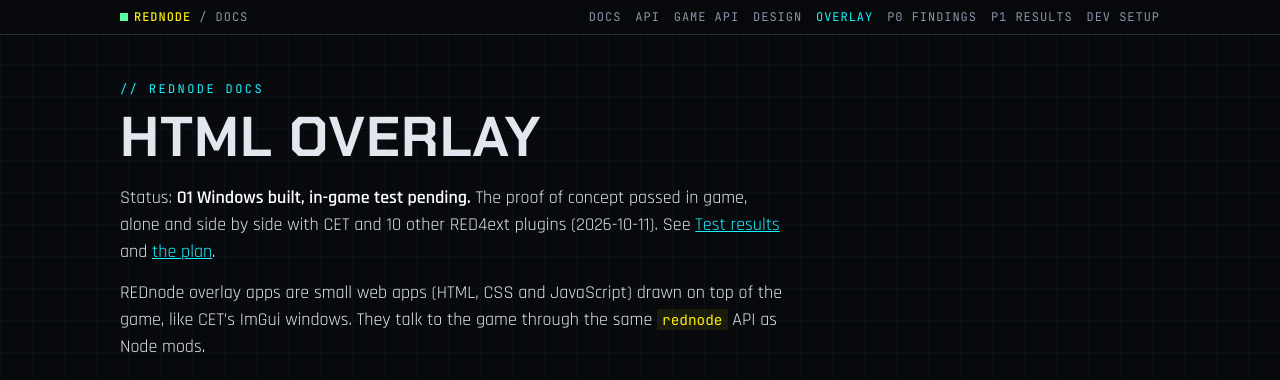
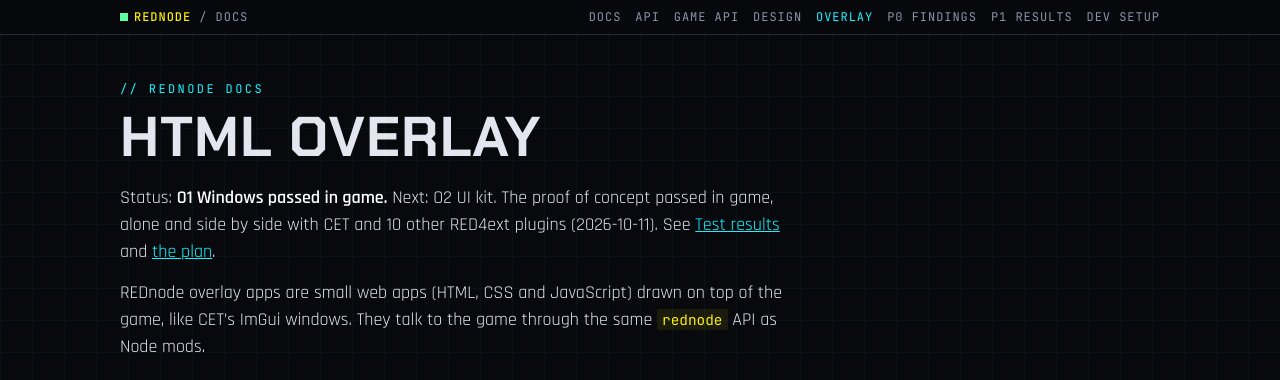
Before and after one commit to CyberbuildsAI/REDnode, a Jekyll site: the page built from docs/overlay.md, in a window 1280 px wide and 900 px high. Shown: the top 380 px of the window. Built offline with Jekyll 4.4.1, drawn with Linux system fonts in a browser that asks for light colours; our own code applies the rules of GitHub Pages for plain Markdown files; some of the changed text lies outside the part shown.

Commit message:
Record the overlay O1 test: passed
Co-Authored-By: Claude Opus 5.5 <noreply@anthropic.com>

```diff
--- a/docs/overlay.md
+++ b/docs/overlay.md
@@ -1,6 +1,6 @@
 # HTML overlay
 
-Status: **O1 Windows built, in-game test pending.** The proof of concept passed in game, alone and side by side with CET and 10 other RED4ext plugins (2026-10-11). See [Test results](#test-results) and [the plan](#plan-for-the-real-version).
+Status: **O1 Windows passed in game.** Next: O2 UI kit. The proof of concept passed in game, alone and side by side with CET and 10 other RED4ext plugins (2026-10-11). See [Test results](#test-results) and [the plan](#plan-for-the-real-version).
 
 REDnode overlay apps are small web apps (HTML, CSS and JavaScript) drawn on top of the game, like CET's ImGui windows. They talk to the game through the same `rednode` API as Node mods.
 
@@ -198,6 +198,8 @@ Built 2026-10-11, REDnode 0.4.0. Window logic is covered by 19 unit tests in `na
 6. Click empty screen, away from both windows: interactive mode ends and the game gets input back.
 7. Quit the game and the host, start both again: the windows come back where you left them.
 
+**Result, 2026-10-11: passed.** Modded profile with CET, 3840 x 2160 SDR. Every step worked: dragging, front-to-back order and focus, click-through on Signal's transparent middle, Ping, leaving interactive mode by clicking empty screen, and saved positions across a restart of the game and the host. No errors in the logs.
+
 O1 to O4 make the feature usable. O5 makes it cheap. O6 joins it to the rest of REDnode. O7 hardens it.
 
 ### UI kit
```
Also changed, not shown: CLAUDE.md (+1 -1 lines).
